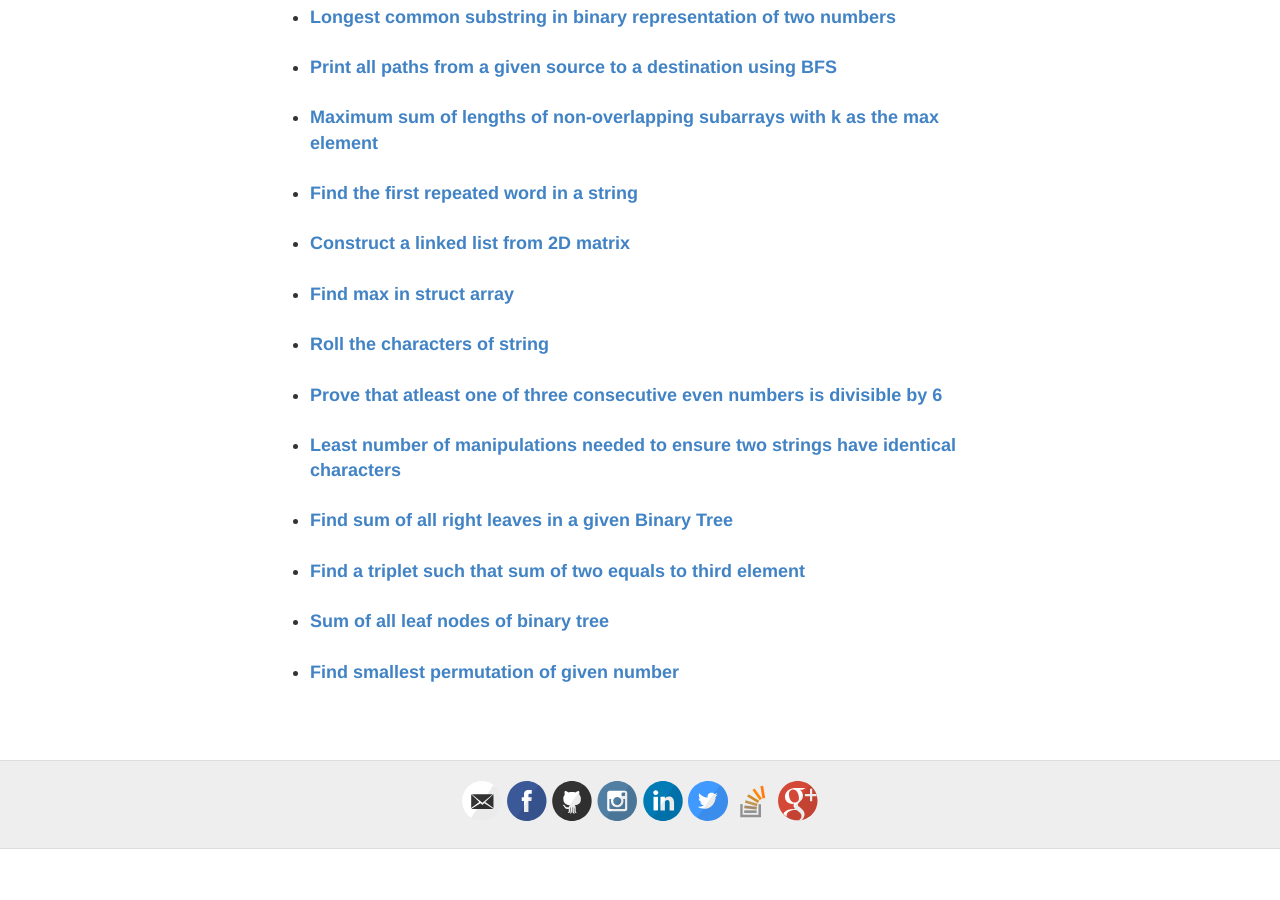
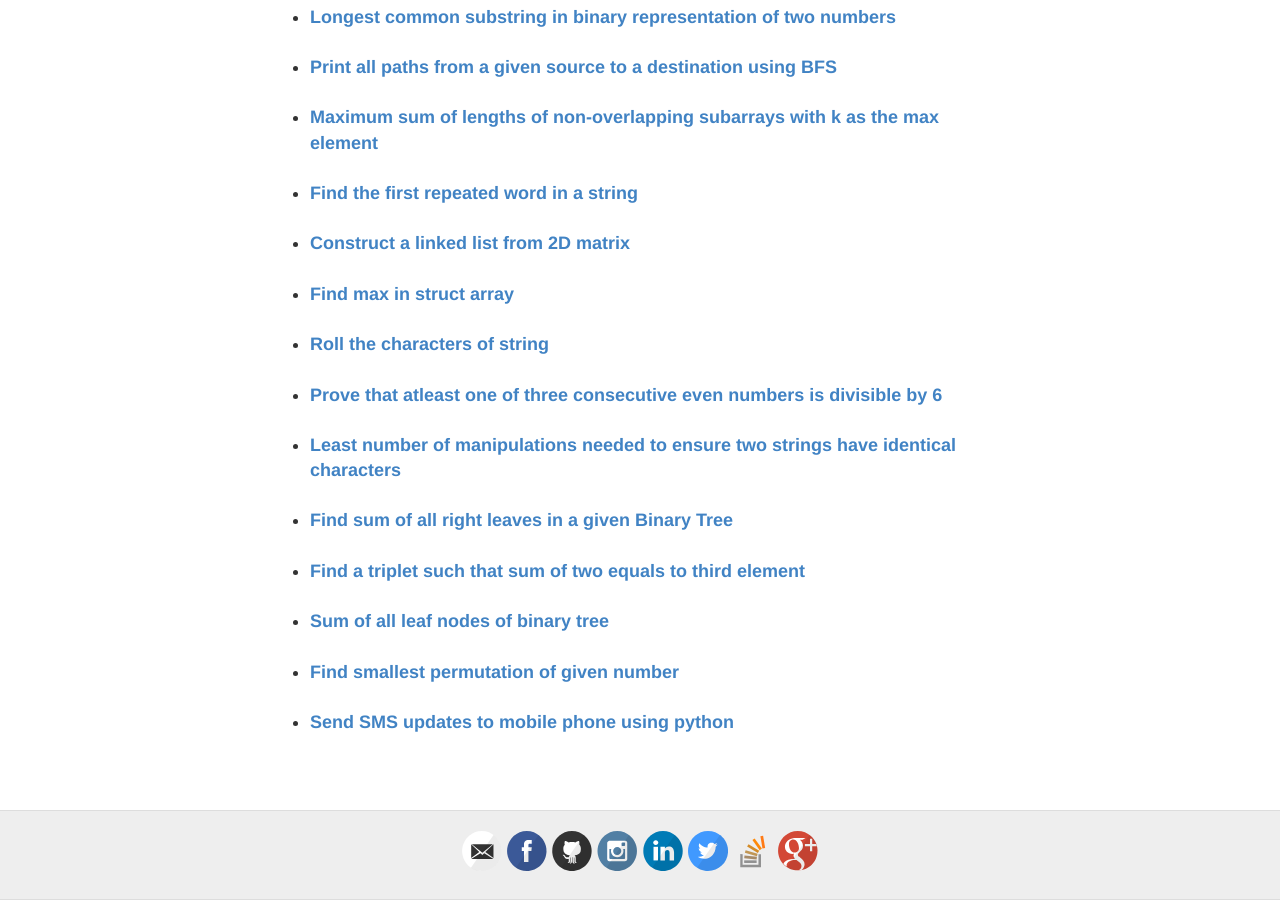
Before and after one commit to msdeep14/msdeep14.github.io, a Jekyll site: the page built from projects/geeksforgeeks_articles.html, in a window 1280 px wide and 900 px high, scrolled down 1198 px. Built offline with Jekyll 4.4.1, drawn with Linux system fonts in a browser that asks for light colours; before the commit the page ends 2047 px from its top, so only the background shows below that.

Commit message:
add geeksforgeeks article

```diff
--- a/projects/geeksforgeeks_articles.html
+++ b/projects/geeksforgeeks_articles.html
@@ -48,6 +48,7 @@ permalink: /projects/geeksforgeeks_articles
         <li><strong><a target="_blank" href = "http://www.geeksforgeeks.org/find-triplet-sum-two-equals-third-element/">Find a triplet such that sum of two equals to third element</a></strong></li><br/>
         <li><strong><a target="_blank" href = "http://www.geeksforgeeks.org/sum-leaf-nodes-binary-tree/">Sum of all leaf nodes of binary tree</a></strong></li><br/>
         <li><strong><a target="_blank" href = "http://www.geeksforgeeks.org/find-smallest-permutation-given-number/">Find smallest permutation of given number</a></strong></li><br/>
+        <li><strong><a target="_blank" href = "http://www.geeksforgeeks.org/send-sms-updates-mobile-phone-using-python/">Send SMS updates to mobile phone using python</a></strong></li><br/>
     </ul>
 </p>
 </body>
```
